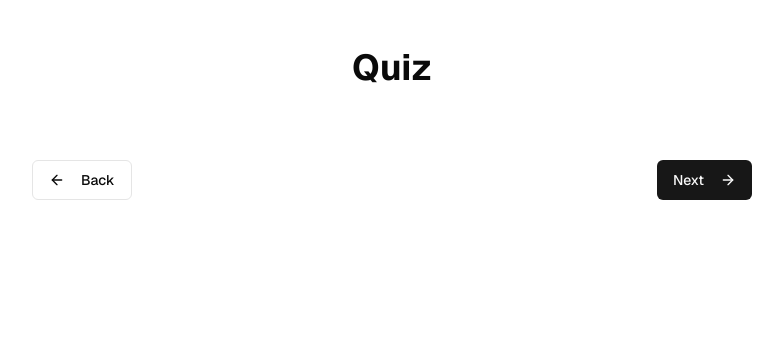
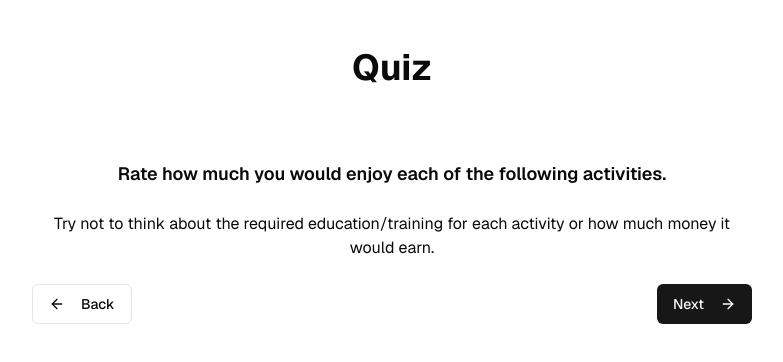
Before and after one commit to nash-pillai/career-planner, a Next.js app: page /quiz in a window 1280 px wide. Shown: the top 362 px of the page, without its empty margins (248-1031 px from the left). Built offline with nearby package versions, Linux system fonts and the light colour scheme.

Commit message:
uncomment

```diff
--- a/src/app/quiz/page.tsx
+++ b/src/app/quiz/page.tsx
@@ -430,7 +430,7 @@ export default function Quiz() {
     <div className="flex flex-col items-center justify-center space-y-12 p-12">
       <h1 className="text-4xl font-bold">Quiz</h1>
       <div className="mx-auto w-full max-w-3xl space-y-6 p-6">
-        {/* {questionIndex === -1 && (
+        {questionIndex === -1 && (
           <>
             <p className="text-center text-lg font-semibold">
               Rate how much you would enjoy each of the following activities.
@@ -440,7 +440,7 @@ export default function Quiz() {
               activity or how much money it would earn.
             </p>
           </>
-        )} */}
+        )}
         {questionIndex > -1 && questionIndex < allQuestions.length && (
           <>
             <h2 className="text-center text-2xl font-bold">
```
